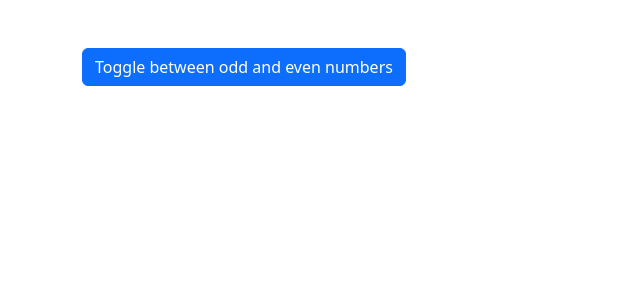
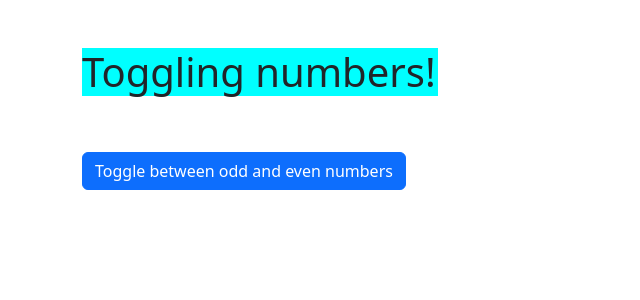
Before and after one commit to Bindhusha-Sadasivan/Directives, an Angular app: page / in a window 1280 px wide. Shown: the top 300 px of the page, without its empty margins (0-640 px from the left). Built offline with nearby package versions, Linux system fonts and the light colour scheme.

Commit message:
93 - Creating a Basic Attribute Directive

```diff
--- a/src/app/app.component.html
+++ b/src/app/app.component.html
@@ -1,3 +1,11 @@
+<div class="container">
+  <div class="row">
+    <div class="col-4 mt-5">
+      <h1 appBasicHighlight>Toggling numbers!</h1>
+    </div>
+  </div>
+</div>
+
 <div class="container">
   <div class="row">
     <div class="col-4">
--- a/src/app/app.component.ts
+++ b/src/app/app.component.ts
@@ -1,11 +1,12 @@
 import { CommonModule } from '@angular/common';
 import { Component } from '@angular/core';
 import { RouterOutlet } from '@angular/router';
+import { BasicHighlightDirective } from './directives/basic-highlight.directive';
 
 @Component({
   selector: 'app-root',
   standalone: true,
-  imports: [RouterOutlet, CommonModule],
+  imports: [RouterOutlet, CommonModule, BasicHighlightDirective],
   templateUrl: './app.component.html',
   styleUrl: './app.component.css'
 })
--- /dev/null
+++ b/src/app/directives/basic-highlight.directive.ts
@@ -0,0 +1,17 @@
+import { Directive, ElementRef, OnInit } from '@angular/core';
+
+@Directive({
+  selector: '[appBasicHighlight]',
+  standalone: true
+})
+export class BasicHighlightDirective implements OnInit{
+
+  constructor(private elementref:ElementRef) { }
+
+  ngOnInit(): void {
+    //Called after the constructor, initializing input properties, and the first call to ngOnChanges.
+    //Add 'implements OnInit' to the class.
+
+    this.elementref.nativeElement.style.backgroundColor = 'cyan';
+  }
+}
```
Also changed, not shown: 1 other file (tests, documents, lock files or other folders).
